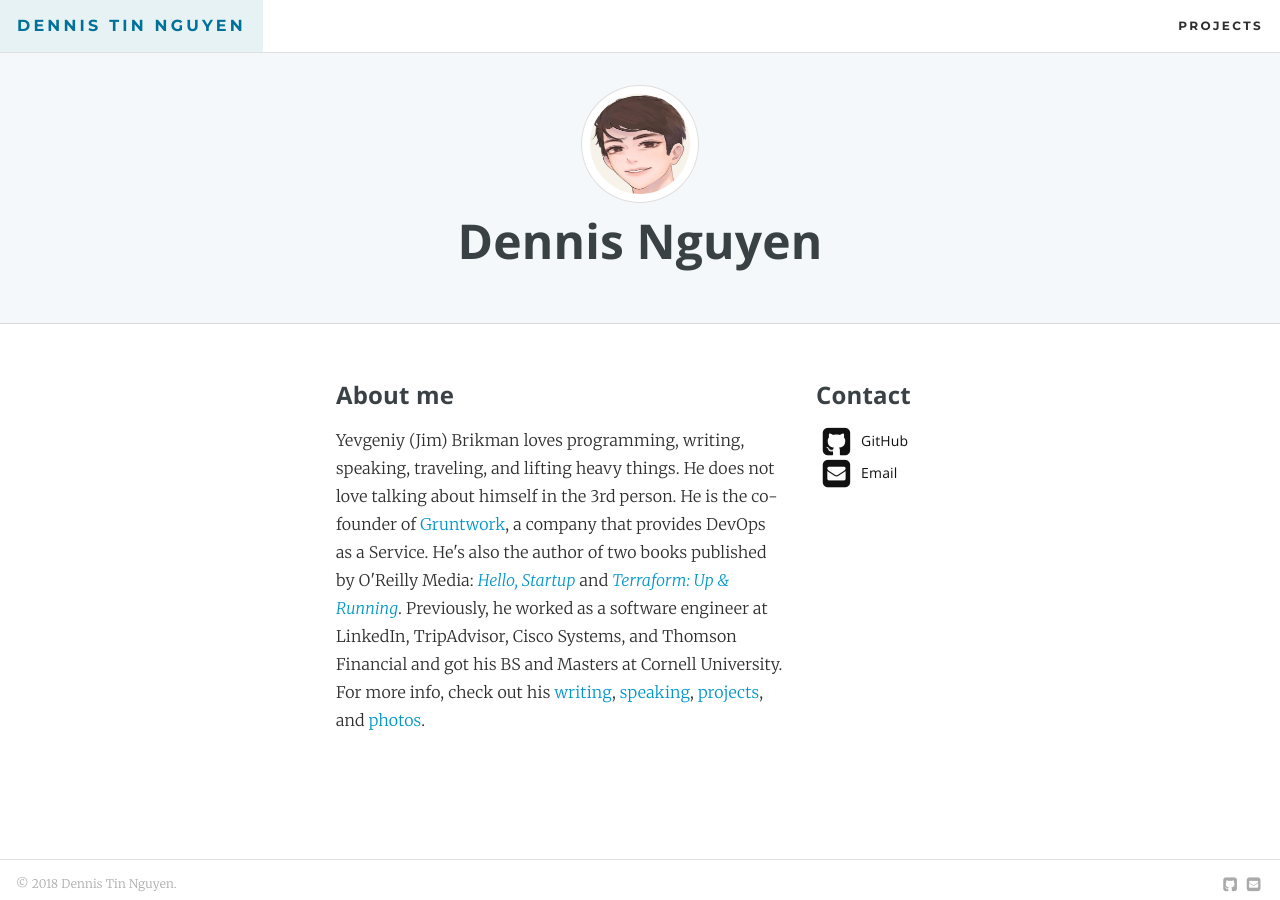
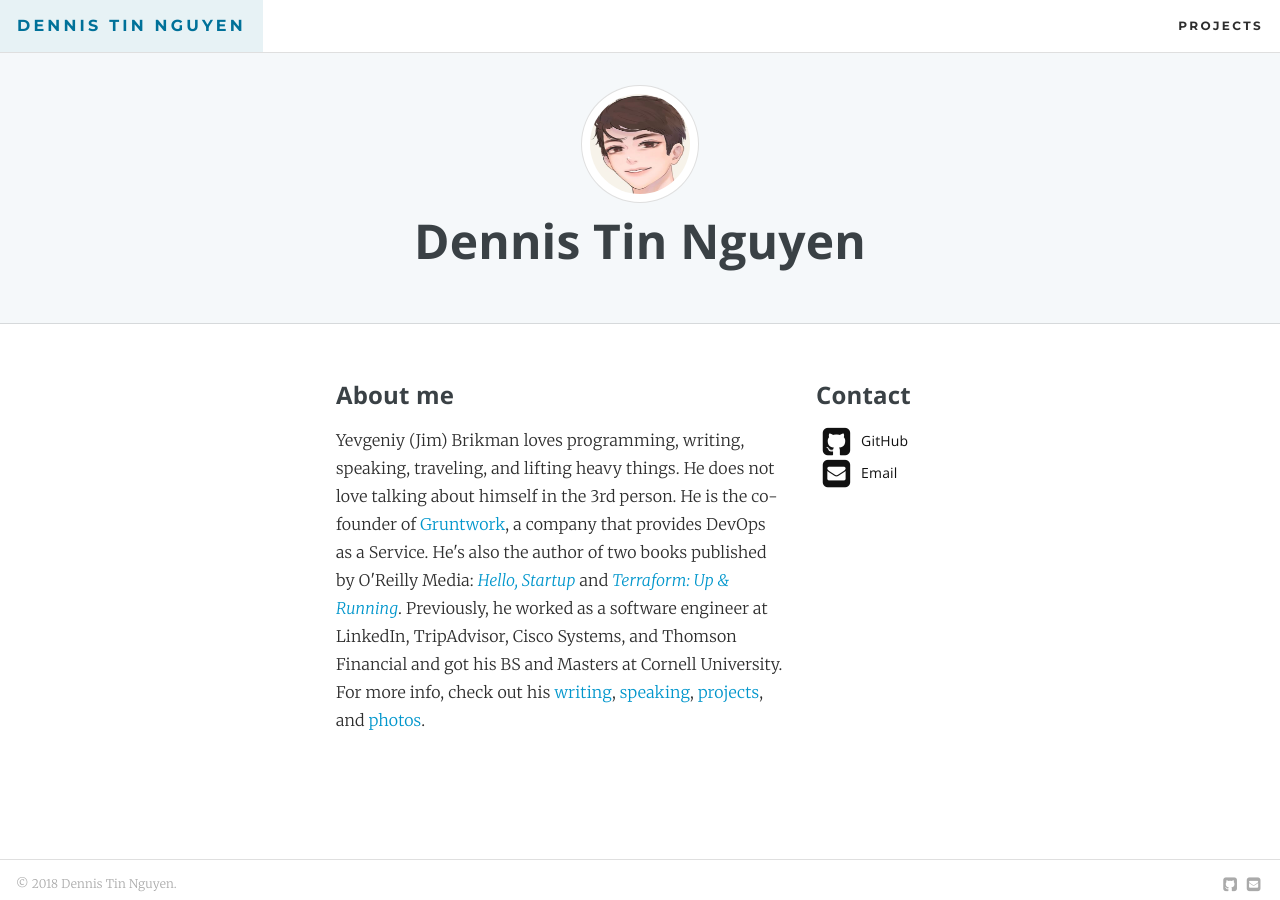
Before and after one commit to dn00/dn00.github.io, a Jekyll site: the page built from index.html, in a window 1280 px wide. Built offline with Jekyll 4.4.1, drawn with Linux system fonts in a browser that asks for light colours.

Commit message:
3rd commit

```diff
--- a/index.html
+++ b/index.html
@@ -1,7 +1,7 @@
 ---
 layout: default
-title: "Dennis Nguyen: Home Page"
-header_title: Dennis Nguyen
+title: "Dennis Tin Nguyen: Home Page"
+header_title: Dennis Tin Nguyen
 include_header: home_header.html
 nav_item: home
 ---
--- a/speaking/index.html
+++ b/speaking/index.html
@@ -1,6 +1,6 @@
 ---
 layout: default
-title: "Dennis Nguyen: Speaking"
+title: "Dennis Tin Nguyen: Speaking"
 redirect_from: "/talks"
 header_title: Speaking
 include_header: speaking_header.html
```
